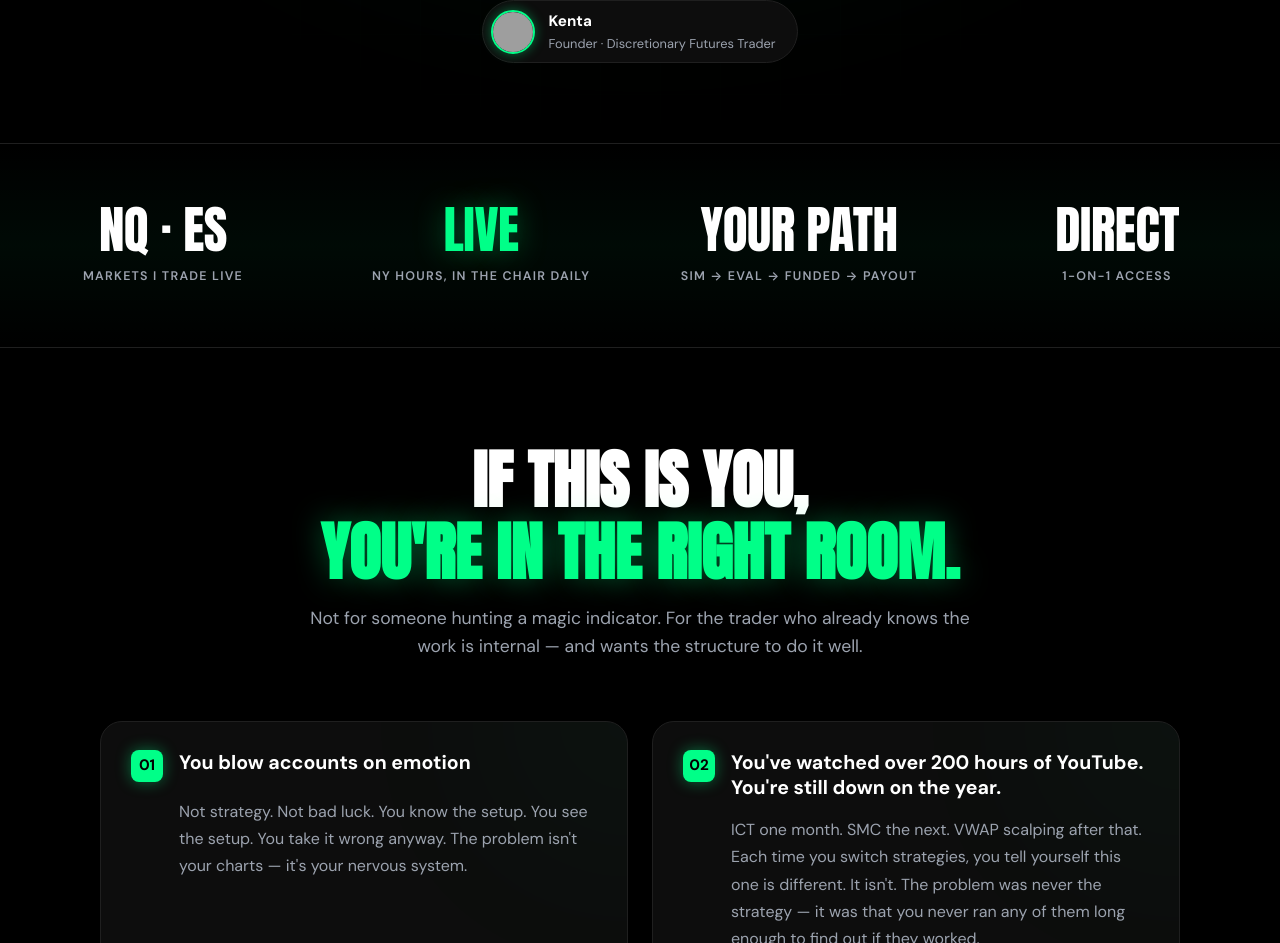
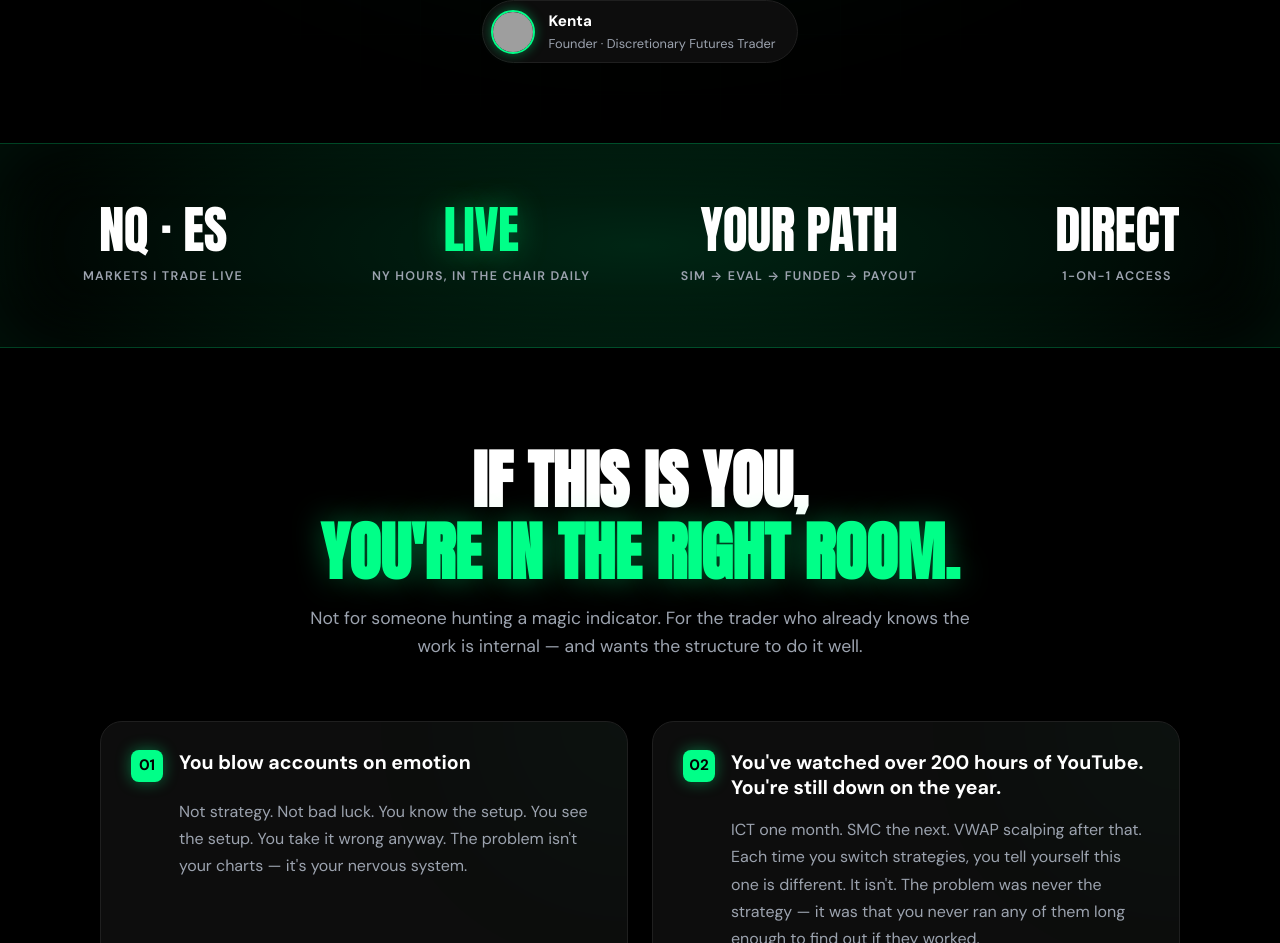
Before and after one commit to Kentagauba/TraderAthlete, a React (Vite) app: page / in a window 1280 px wide. Shown: the part 1062-2005 px from the top of the page. Built offline with nearby package versions, Linux system fonts and the light colour scheme; grey boxes are pictures that could not be loaded.

Commit message:
Add green hue to stats strip

```diff
--- a/src/pages/Home.jsx
+++ b/src/pages/Home.jsx
@@ -162,9 +162,10 @@ function StatsStrip() {
   return (
     <section style={{
       padding: '60px 0',
-      background: 'linear-gradient(180deg, transparent, rgba(0,255,136,0.04), transparent)',
-      borderTop: '1px solid var(--card-border)',
-      borderBottom: '1px solid var(--card-border)',
+      background: 'radial-gradient(ellipse 60% 100% at 50% 50%, rgba(0,255,136,0.15), rgba(0,255,136,0.06) 60%, transparent 90%)',
+      borderTop: '1px solid rgba(0,255,136,0.25)',
+      borderBottom: '1px solid rgba(0,255,136,0.25)',
+      boxShadow: 'inset 0 0 80px rgba(0,255,136,0.08)',
     }}>
       <div className="container">
         <div className="stats-grid" style={{
```
